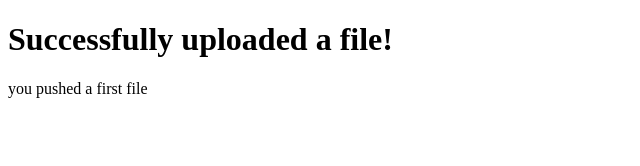
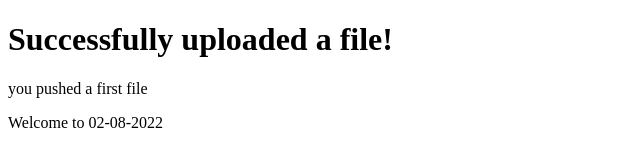
Before and after one commit to Hari-500/githubaction-automation, a plain HTML site: page web.html in a window 1280 px wide. Shown: the whole page, without its empty margins (0-640 px from the left). Drawn offline with Linux system fonts and the light colour scheme.

Commit message:
Third commit

```diff
--- a/web.html
+++ b/web.html
@@ -4,6 +4,7 @@
 
 <h1>Successfully uploaded a file!</h1>
 <p>you pushed a first file</p>
+<p>Welcome to 02-08-2022</p>
 
 </body>
 </html>
```
